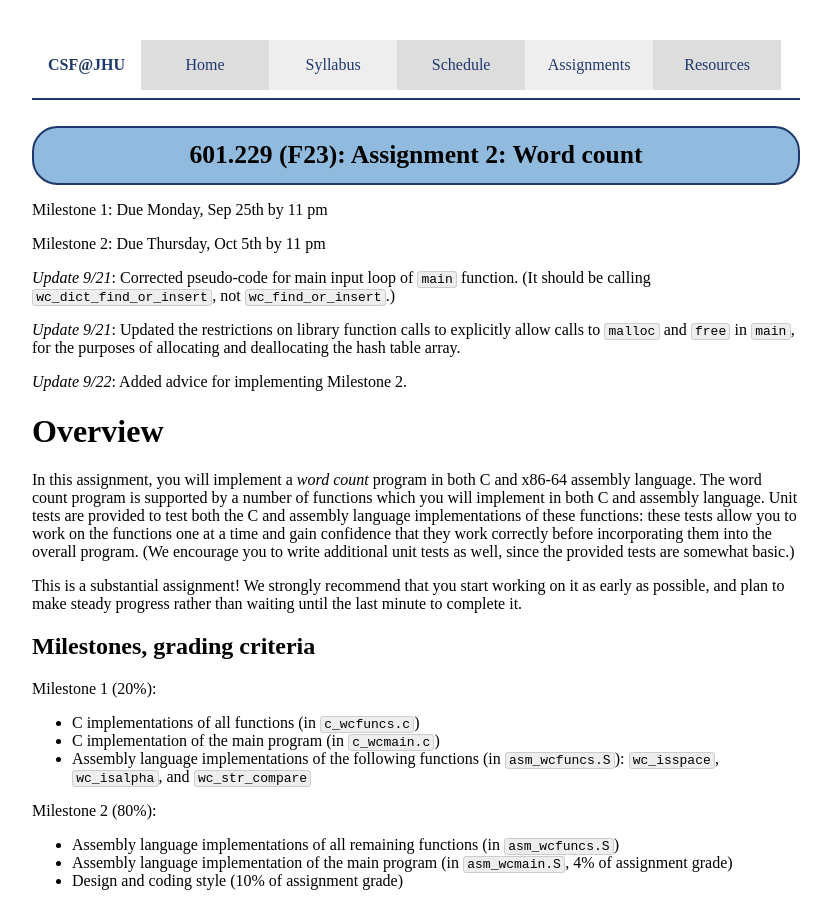
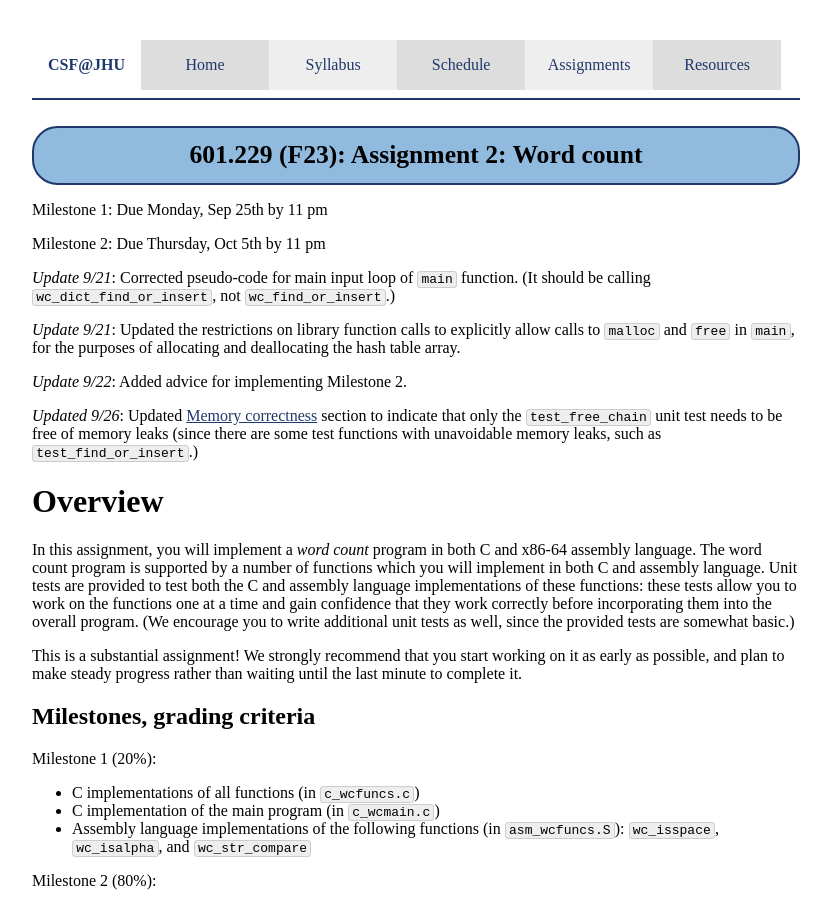
Before and after one commit to jhucsf/fall2023, a Jekyll site: the page built from assign/assign02.md, in a window 1280 px wide and 900 px high. Shown: the whole window, without its empty margins (224-1055 px from the left). Built offline with Jekyll 4.4.1, drawn with Linux system fonts in a browser that asks for light colours; some of the changed text lies outside the part shown.

Commit message:
more accurate advice about memory leaks

````diff
--- a/assign/assign02.md
+++ b/assign/assign02.md
@@ -16,6 +16,11 @@ explicitly allow calls to `malloc` and `free` in `main`, for the purposes
 of allocating and deallocating the hash table array.
 
 *Update 9/22*: Added advice for implementing Milestone 2.
+
+*Updated 9/26*: Updated [Memory correctness](#memory-correctness)
+section to indicate that only the `test_free_chain` unit test
+needs to be free of memory leaks (since there are some test functions
+with unavoidable memory leaks, such as `test_find_or_insert`.)
 
 # Overview
 
@@ -404,8 +409,8 @@ Examples of program executions which should proceed without any
 memory errors include
 
 ```bash
-valgrind --leak-check=full ./c_wctests
-valgrind --leak-check=full ./asm_wctests
+valgrind --leak-check=full ./c_wctests test_free_chain
+valgrind --leak-check=full ./asm_wctests test_free_chain
 valgrind --leak-check=full ./c_wordcount little_dorrit.txt
 valgrind --leak-check=full ./asm_wordcount little_dorrit.txt
 valgrind --leak-check=full ./casm_wordcount little_dorrit.txt
````
